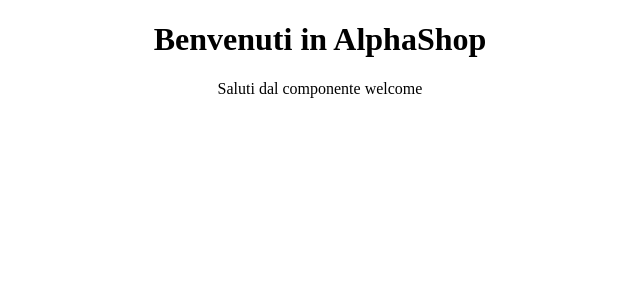
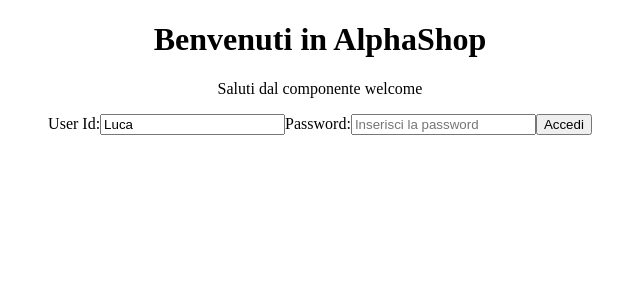
Before and after one commit to gdemartino93/angular-alphashop, an Angular app: page / in a window 1280 px wide. Shown: the top 300 px of the page, without its empty margins (320-960 px from the left). Built offline with nearby package versions, Linux system fonts and the light colour scheme.

Commit message:
using ngmodel

```diff
--- a/src/app/app.component.html
+++ b/src/app/app.component.html
@@ -3,4 +3,5 @@
     {{ saluti }}
   </h1>
   <app-welcome></app-welcome>
+  <app-login></app-login>
 </div>
--- a/src/app/app.module.ts
+++ b/src/app/app.module.ts
@@ -1,4 +1,6 @@
 import { NgModule } from '@angular/core';
+import { FormsModule } from '@angular/forms';
+
 import { BrowserModule } from '@angular/platform-browser';
 
 import { AppRoutingModule } from './app-routing.module';
@@ -14,7 +16,8 @@
   ],
   imports: [
     BrowserModule,
-    AppRoutingModule
+    AppRoutingModule,
+    FormsModule,
   ],
   providers: [],
   bootstrap: [AppComponent]
--- a/src/app/login/login.component.html
+++ b/src/app/login/login.component.html
@@ -1 +1,5 @@
-<p>login works!</p>
+<label for="usedId">User Id:</label>
+<input type="text" name="userId" placeholder="Inserisci l'id" [(ngModel)]="userId" value="{{ userId }}">
+<label for="password">Password:</label>
+<input type="password" name="password" placeholder="Inserisci la password" value="{{ password }}">
+<button type="submit" (click)="gestAut()">Accedi</button>
--- a/src/app/login/login.component.ts
+++ b/src/app/login/login.component.ts
@@ -7,9 +7,14 @@
 })
 export class LoginComponent implements OnInit {
 
+  userId = "Luca"
+  password = ""
   constructor() { }
 
   ngOnInit(): void {
   }
 
+  gestAut(){
+    alert(this.userId)
+  }
 }
```
